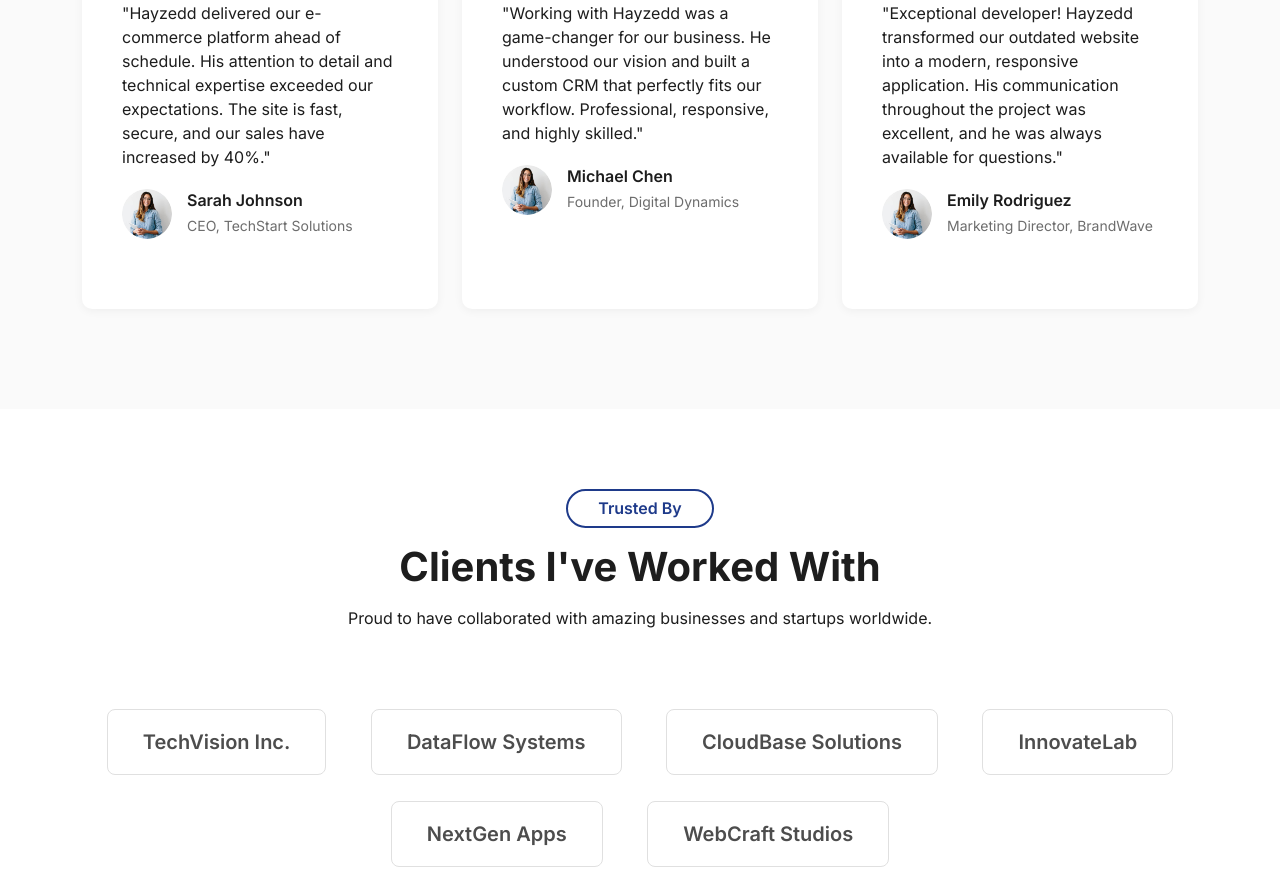
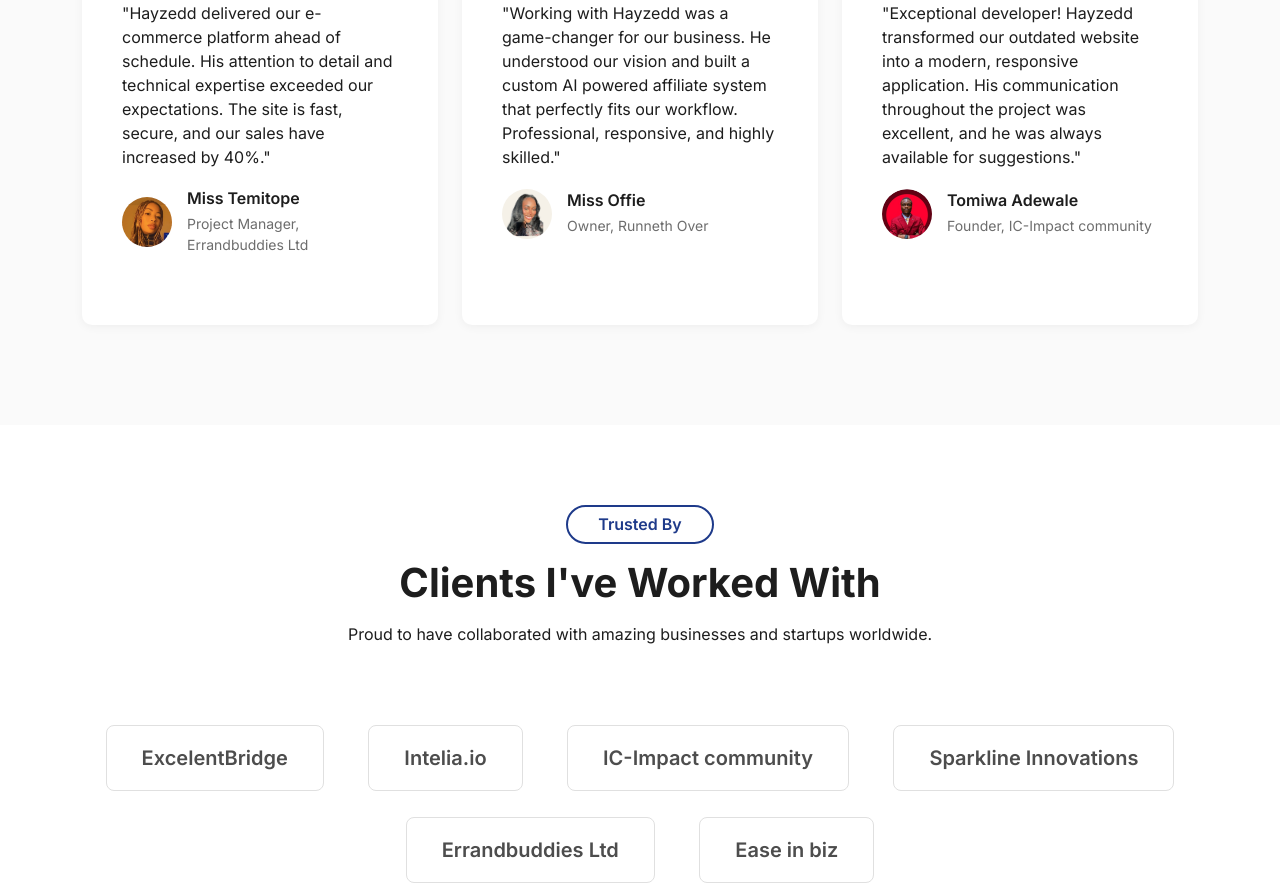
Before and after one commit to Hayzedd-A/hayzedd-devhub, a plain HTML site: page index.html in a window 1280 px wide. Shown: the part 4855-5741 px from the top of the page. Drawn offline with nearby package versions, Linux system fonts and the light colour scheme.

Commit message:
using real infos on page content

```diff
--- a/index.html
+++ b/index.html
@@ -435,7 +435,7 @@
         <div class="row mt-4">
           <div class="col-12 text-center">
             <a
-              href="https://hayzedd-the-developer.vercel.app"
+              href="https://hayzedd-the-developer.vercel.app/portfolio"
               target="_blank"
               class="btn primary-btn"
               >View All Projects</a
@@ -482,13 +482,13 @@
               </p>
               <div class="testimonial-author">
                 <img
-                  src="assets/images/blog/b6.jpg"
+                  src="assets/images/blog/temitope.png"
                   alt="Client"
                   style="width: 50px; height: 50px; border-radius: 50%"
                 />
                 <div class="author-info">
-                  <h5>Sarah Johnson</h5>
-                  <p>CEO, TechStart Solutions</p>
+                  <h5>Miss Temitope</h5>
+                  <p>Project Manager, Errandbuddies Ltd</p>
                 </div>
               </div>
             </div>
@@ -504,18 +504,19 @@
               </div>
               <p>
                 "Working with Hayzedd was a game-changer for our business. He
-                understood our vision and built a custom CRM that perfectly fits
-                our workflow. Professional, responsive, and highly skilled."
+                understood our vision and built a custom AI powered affiliate
+                system that perfectly fits our workflow. Professional, responsive,
+                and highly skilled."
               </p>
               <div class="testimonial-author">
                 <img
-                  src="assets/images/blog/b6.jpg"
+                  src="assets/images/blog/runneth.png"
                   alt="Client"
                   style="width: 50px; height: 50px; border-radius: 50%"
                 />
                 <div class="author-info">
-                  <h5>Michael Chen</h5>
-                  <p>Founder, Digital Dynamics</p>
+                  <h5>Miss Offie</h5>
+                  <p>Owner, Runneth Over</p>
                 </div>
               </div>
             </div>
@@ -533,17 +534,17 @@
                 "Exceptional developer! Hayzedd transformed our outdated website
                 into a modern, responsive application. His communication
                 throughout the project was excellent, and he was always
-                available for questions."
+                available for suggestions."
               </p>
               <div class="testimonial-author">
                 <img
-                  src="assets/images/blog/b6.jpg"
+                  src="assets/images/blog/jephthan.jpeg"
                   alt="Client"
                   style="width: 50px; height: 50px; border-radius: 50%"
                 />
                 <div class="author-info">
-                  <h5>Emily Rodriguez</h5>
-                  <p>Marketing Director, BrandWave</p>
+                  <h5>Tomiwa Adewale</h5>
+                  <p>Founder, IC-Impact community</p>
                 </div>
               </div>
             </div>
@@ -575,27 +576,27 @@
           <div class="col-12 text-center">
             <div class="clients-logos">
               <div class="single-image">
-                <h5 style="margin: 0; color: var(--dark-2)">TechVision Inc.</h5>
+                <h5 style="margin: 0; color: var(--dark-2)">ExcelentBridge</h5>
               </div>
               <div class="single-image">
                 <h5 style="margin: 0; color: var(--dark-2)">
-                  DataFlow Systems
+                  Intelia.io
                 </h5>
               </div>
               <div class="single-image">
                 <h5 style="margin: 0; color: var(--dark-2)">
-                  CloudBase Solutions
+                  IC-Impact community
                 </h5>
               </div>
               <div class="single-image">
-                <h5 style="margin: 0; color: var(--dark-2)">InnovateLab</h5>
+                <h5 style="margin: 0; color: var(--dark-2)">Sparkline Innovations</h5>
               </div>
               <div class="single-image">
-                <h5 style="margin: 0; color: var(--dark-2)">NextGen Apps</h5>
+                <h5 style="margin: 0; color: var(--dark-2)">Errandbuddies Ltd</h5>
               </div>
               <div class="single-image">
                 <h5 style="margin: 0; color: var(--dark-2)">
-                  WebCraft Studios
+                  Ease in biz
                 </h5>
               </div>
             </div>
@@ -732,6 +733,7 @@
                 <li><a href="#services">Services</a></li>
                 <li><a href="#projects">Projects</a></li>
                 <li><a href="#contact">Contact</a></li>
+                <li><a href="https://hayzedd-the-developer.vercel.app/portfolio">Portfolio</a></li>
               </ul>
             </div>
           </div>
```
Also changed, not shown: info.js (+6 -6 lines), assets/images/blog/jephthan.jpeg (added), assets/images/blog/runneth.png (added), assets/images/blog/temitope.png (added).
